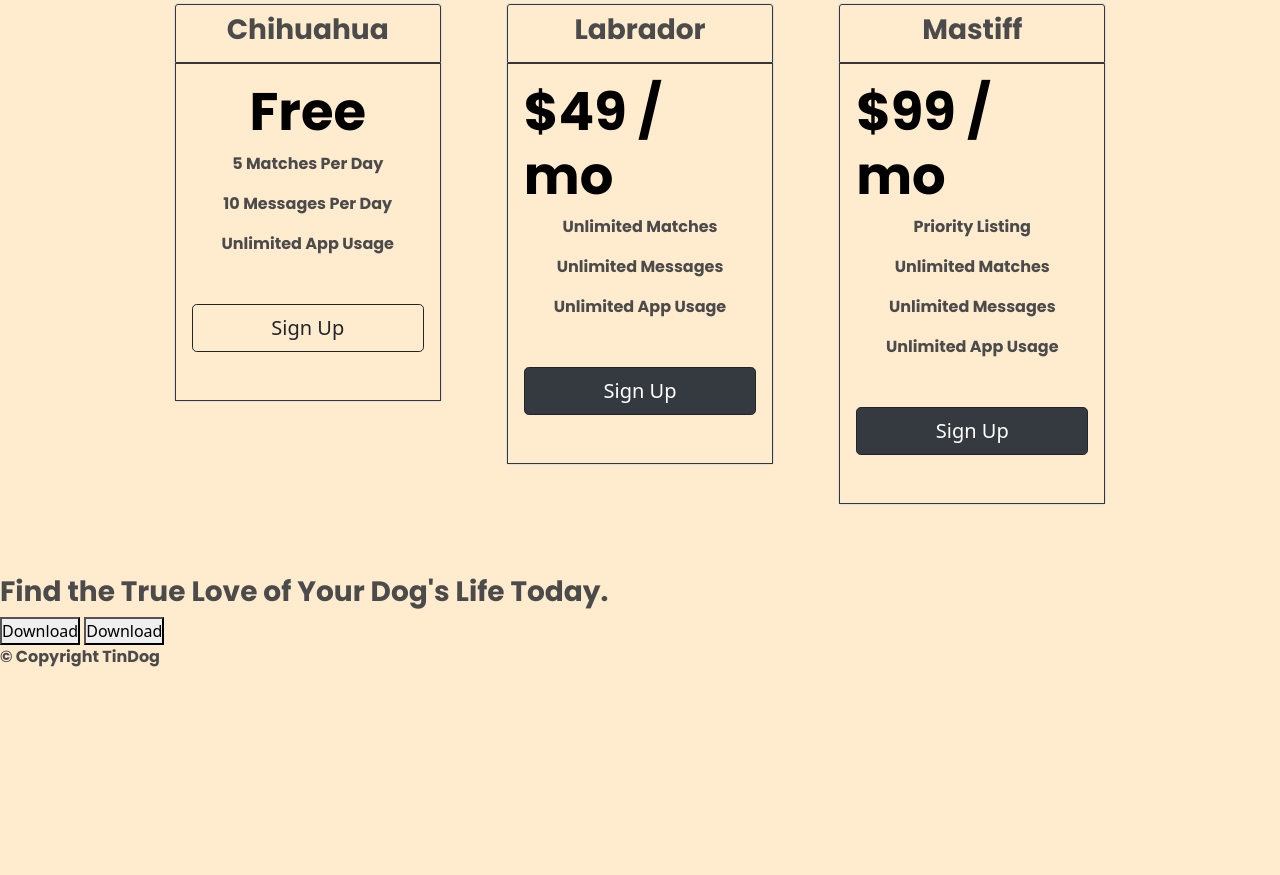
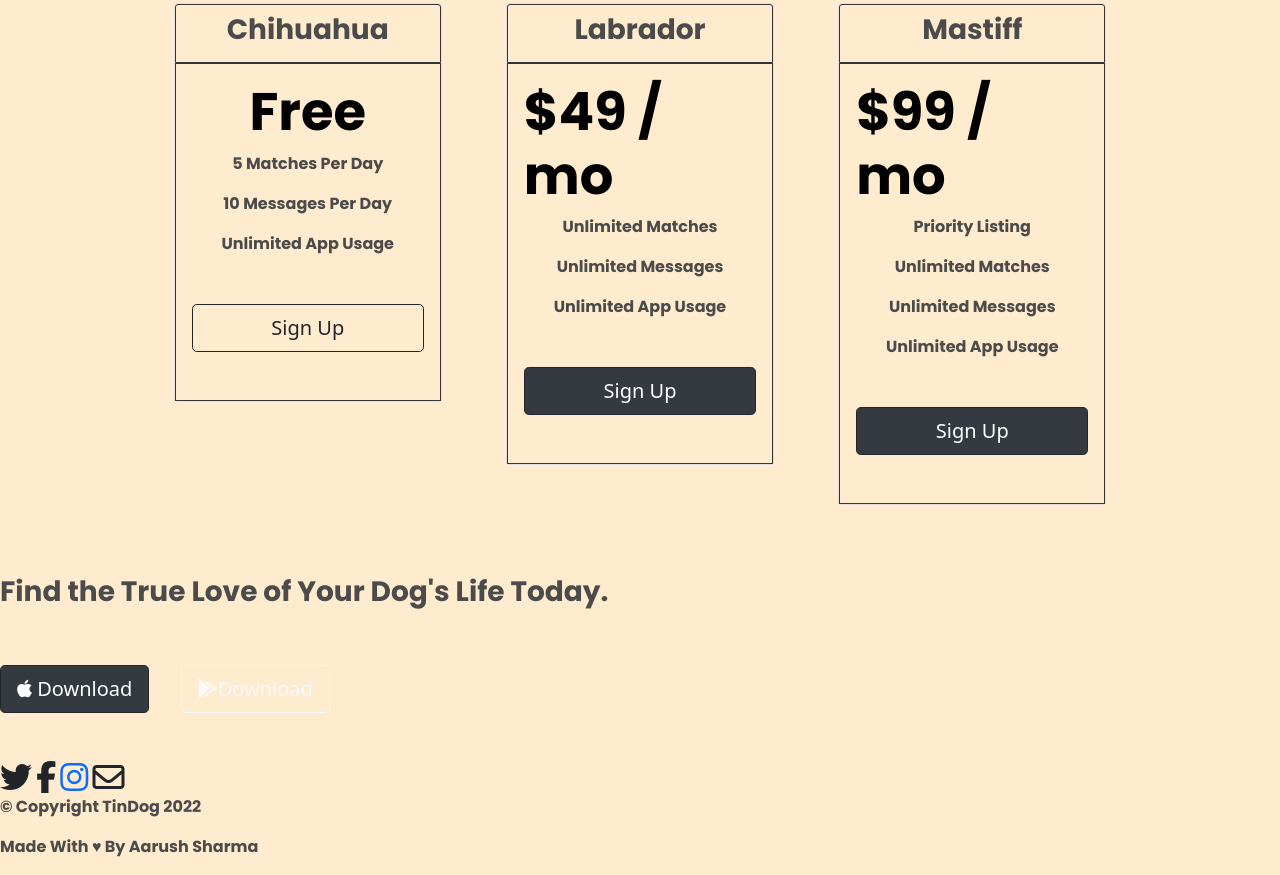
Before and after one commit to Aarusshh/TinDogNew, a plain HTML site: page index.html in a window 1280 px wide. Shown: the part 2708-3583 px from the top of the page. Before the commit the page ends 3393 px from the top, so only its background shows below. Drawn offline with nearby package versions, Linux system fonts and the light colour scheme.

Commit message:
Update index.html

```diff
--- a/index.html
+++ b/index.html
@@ -151,9 +151,9 @@
 
   <section id="pricing">
     <div class="heading-pricing">
-    <h2> A Plan for Every Dog's Needs</h2>
-    <p class="pricing-para">Simple and affordable price plans for your and your dog.</p>
-  </div>
+      <h2> A Plan for Every Dog's Needs</h2>
+      <p class="pricing-para">Simple and affordable price plans for your and your dog.</p>
+    </div>
 
     <div class="row">
       <div class="col-lg-4 col-md-6 pricing-column">
@@ -210,9 +210,9 @@
 
   <section id="cta">
 
-    <h3>Find the True Love of Your Dog's Life Today.</h3>
-    <button type="button">Download</button>
-    <button type="button">Download</button>
+    <h3 class="cta-h3">Find the True Love of Your Dog's Life Today.</h3>
+    <button class="cta-btn btn btn-dark btn-lg " type="button"><i class="fab fa-apple"></i> Download</button>
+    <button class="cta-btn btn btn-outline-light btn-lg" type="button"><i class="fab fa-google-play"></i>Download </button>
 
   </section>
 
@@ -220,9 +220,17 @@
   <!-- Footer -->
 
   <footer id="footer">
+    <div class="footer-content">
+      <div class="social">
+        <i class="fab fa-twitter fa-2x footer-icons"></i>
+        <i class="fab fa-facebook-f fa-2x footer-icons"></i>
+        <a href="https://www.instagram.com/aarusht_t/" target="_blank"><i class="fab fa-instagram fa-2x footer-icons"></i></a>
+        <i class="far fa-envelope fa-2x footer-icons"></i>
+      </div>
+      <p>© Copyright TinDog 2022</p>
+      <p class="final-text">Made With ♥ By Aarush Sharma </p>
 
-    <p>© Copyright TinDog</p>
-
+    </div>
   </footer>
 
 
```
